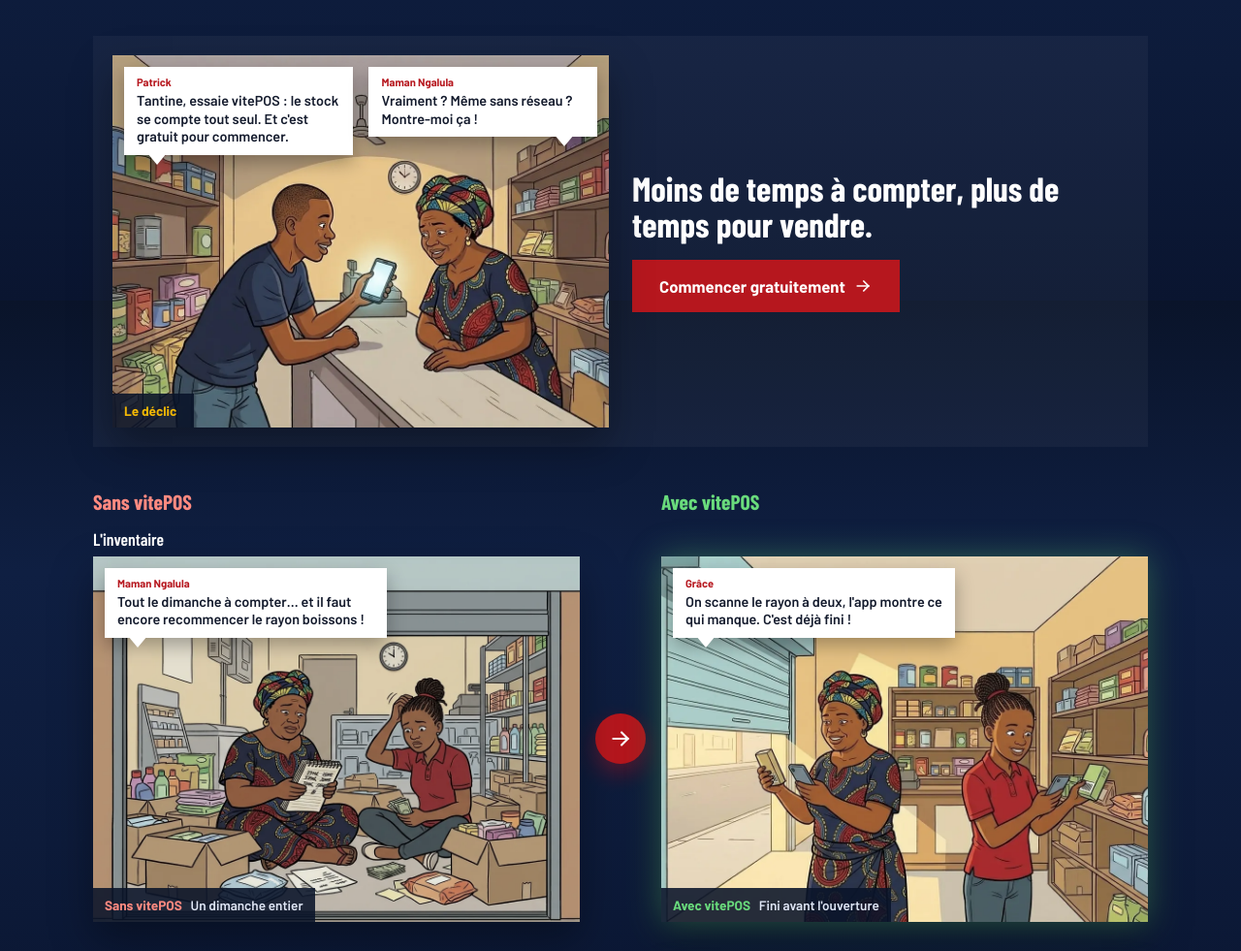
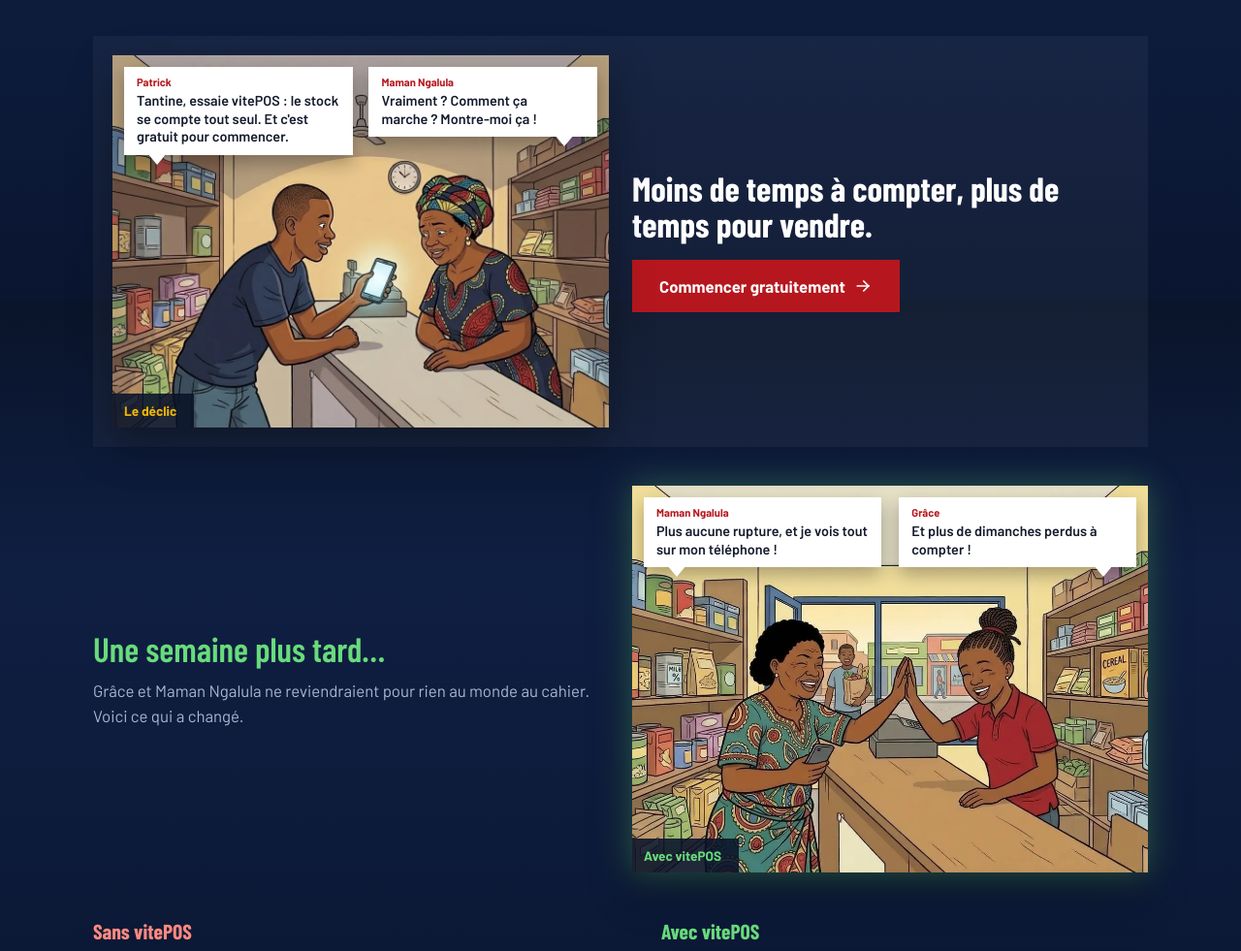
Before and after one commit to peniemab/vitePOS, a React app in the folder site/: page / in a window 1280 px wide. Shown: the part 1290-2271 px from the top of the page at 97% size. Built offline with nearby package versions, Linux system fonts and the light colour scheme; animation ran at ten frames a second.

Commit message:
Add the one-week-later comic panel with Grâce and her boss, and have the aunt ask how vitePOS works

```diff
--- a/site/src/i18n/en.ts
+++ b/site/src/i18n/en.ts
@@ -197,7 +197,7 @@
         caption: "The spark",
         bubbles: [
           { who: "Patrick", text: "Auntie, try vitePOS: stock counts itself. And it's free to start.", side: "left" },
-          { who: "Maman Ngalula", text: "Really? Even without network? Show me!", side: "right" },
+          { who: "Maman Ngalula", text: "Really? How does it work? Show me!", side: "right" },
         ],
       },
       result: {
@@ -206,8 +206,8 @@
         title: "One week later…",
         text: "Grâce and Maman Ngalula would never go back to the notebook. Here is what changed.",
         bubbles: [
-          { who: "Grâce", text: "No more Sundays lost counting!", side: "left" },
-          { who: "Maman Ngalula", text: "And no more running out. I see everything on my phone.", side: "right" },
+          { who: "Maman Ngalula", text: "No more running out, and I see everything on my phone!", side: "left" },
+          { who: "Grâce", text: "And no more Sundays lost counting!", side: "right" },
         ],
       },
       end: "Less time counting, more time selling.",
--- a/site/src/i18n/fr.ts
+++ b/site/src/i18n/fr.ts
@@ -211,7 +211,7 @@
         caption: "Le déclic",
         bubbles: [
           { who: "Patrick", text: "Tantine, essaie vitePOS : le stock se compte tout seul. Et c'est gratuit pour commencer.", side: "left" },
-          { who: "Maman Ngalula", text: "Vraiment ? Même sans réseau ? Montre-moi ça !", side: "right" },
+          { who: "Maman Ngalula", text: "Vraiment ? Comment ça marche ? Montre-moi ça !", side: "right" },
         ],
       } as { art: number; caption: string; bubbles: ComicBubble[] },
       /** Juste après le déclic : Grâce et sa patronne, satisfaites, quelques jours plus tard. */
@@ -221,8 +221,8 @@
         title: "Une semaine plus tard…",
         text: "Grâce et Maman Ngalula ne reviendraient pour rien au monde au cahier. Voici ce qui a changé.",
         bubbles: [
-          { who: "Grâce", text: "Plus de dimanches perdus à compter !", side: "left" },
-          { who: "Maman Ngalula", text: "Et plus aucune rupture. Je vois tout sur mon téléphone.", side: "right" },
+          { who: "Maman Ngalula", text: "Plus aucune rupture, et je vois tout sur mon téléphone !", side: "left" },
+          { who: "Grâce", text: "Et plus de dimanches perdus à compter !", side: "right" },
         ],
       } as { art: number; caption: string; title: string; text: string; bubbles: ComicBubble[] },
       end: "Moins de temps à compter, plus de temps pour vendre.",
```
Also changed, not shown: CDC.md (+1 -1 lines), design/images-ia/bd-8.jpg (added), site/public/bd/bd-8.webp (added).
